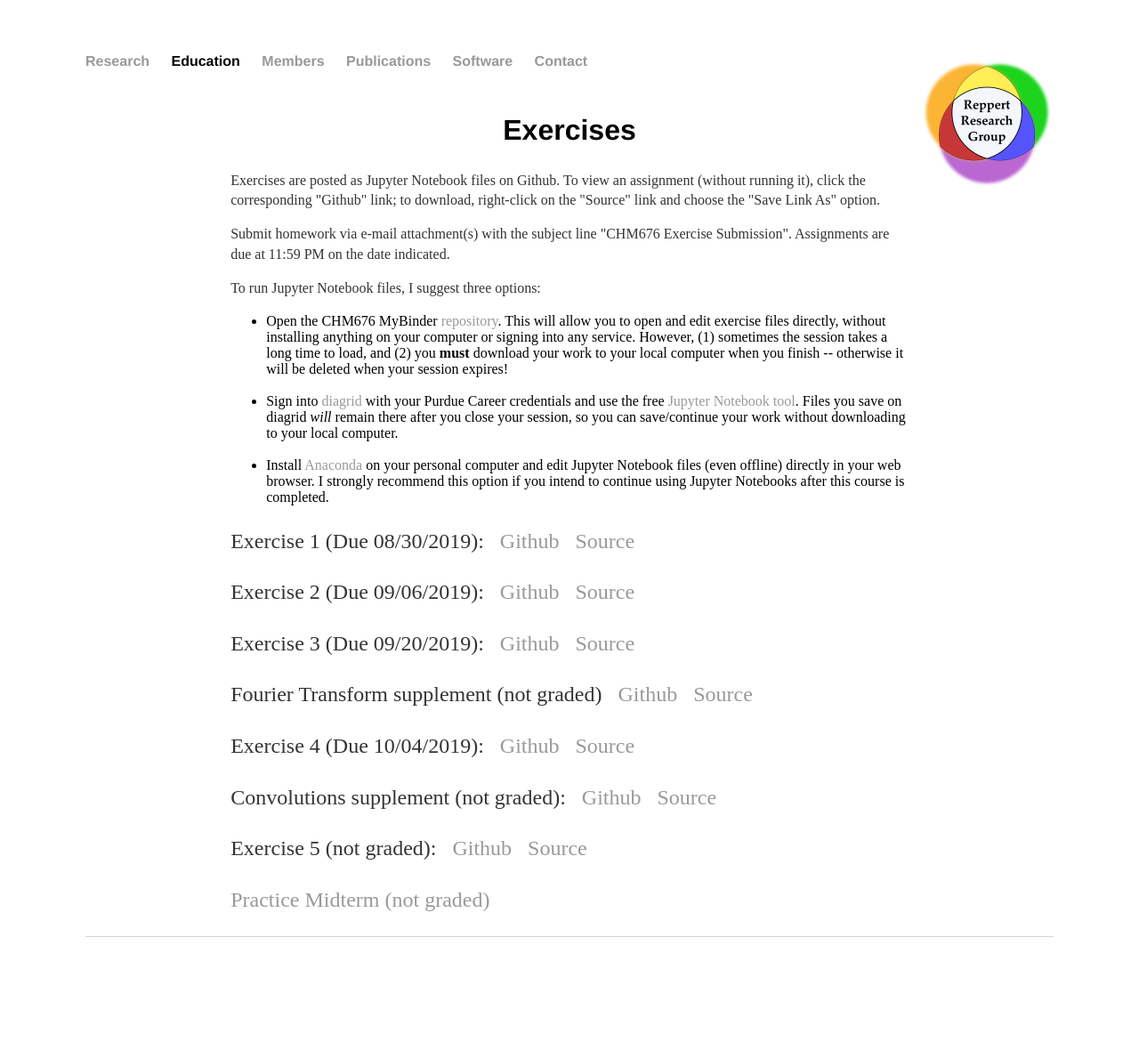
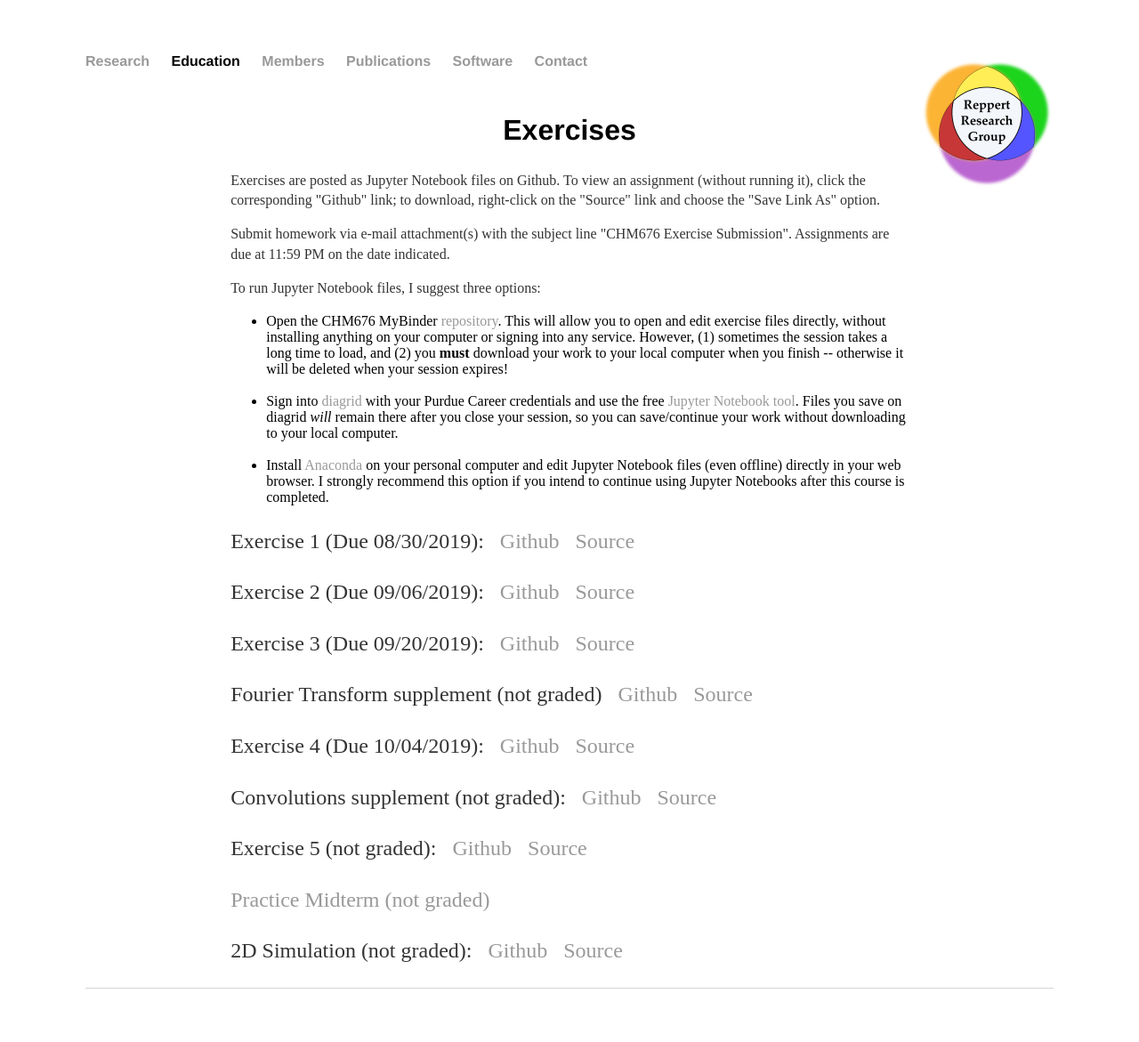
Before and after one commit to mreppert/mreppert.github.io, a Jekyll site: the page built from education/chm676/exercises/index.html, in a window 1280 px wide. Shown: the whole page at 89% size. Built offline with Jekyll 4.4.1, drawn with Linux system fonts in a browser that asks for light colours; before the commit the page ends 1113 px from its top, so only the background shows below that.

Commit message:
Added 2d supplement

```diff
--- a/education/chm676/exercises/index.html
+++ b/education/chm676/exercises/index.html
@@ -44,5 +44,6 @@
 
     <p style="font-size:150%">Exercise 5 (not graded):&nbsp;&nbsp;&nbsp;<a style="font-size:100%" href="https://github.com/mreppert/CHM676/blob/master/Exercise5.ipynb">Github</a>&nbsp;&nbsp;&nbsp;<a style="font-size:100%" href="https://raw.githubusercontent.com/mreppert/CHM676/master/Exercise5.ipynb" download>Source</a></p>
     <p style="font-size:150%"><a href="/education/chm676/exercises/PracticeMidterm.pdf">Practice Midterm (not graded)</a></p>
+    <p style="font-size:150%">2D Simulation (not graded):&nbsp;&nbsp;&nbsp;<a style="font-size:100%" href="https://github.com/mreppert/CHM676/blob/master/2DSupplement.ipynb">Github</a>&nbsp;&nbsp;&nbsp;<a style="font-size:100%" href="https://raw.githubusercontent.com/mreppert/CHM676/master/2DSupplement.ipynb" download>Source</a></p>
   </body>
 </html>
```
Also changed, not shown: 1 other file.
